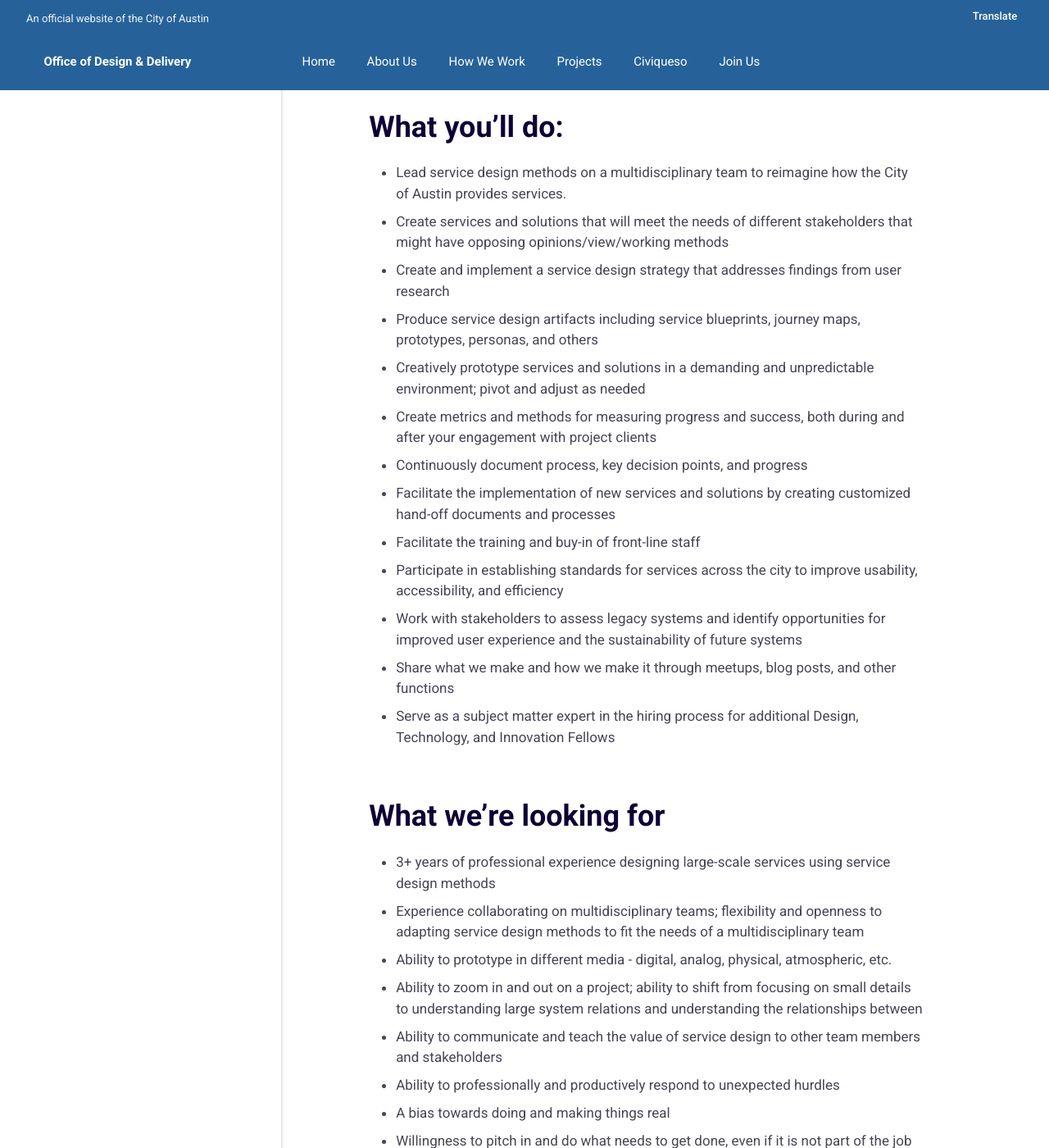
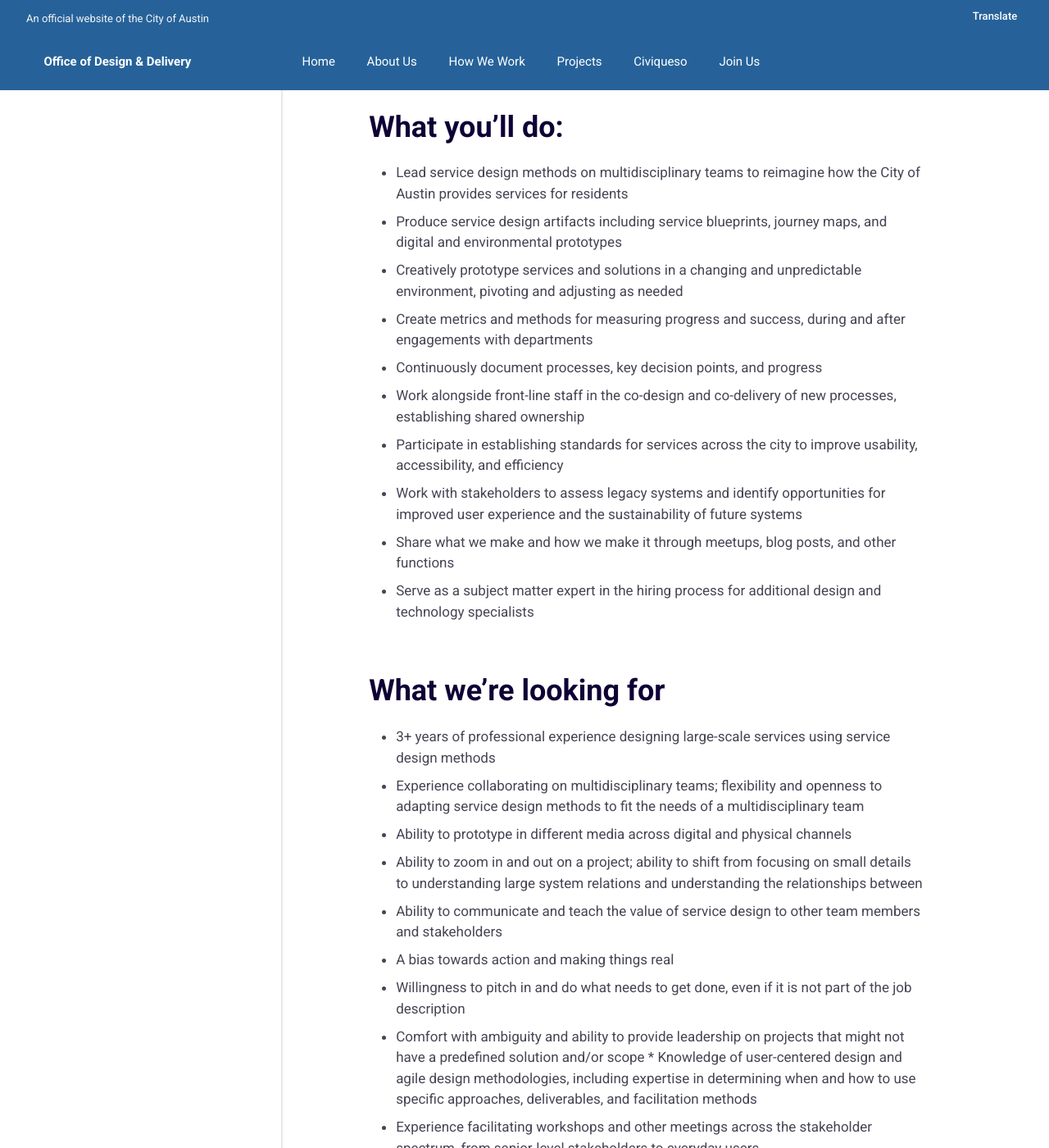
Before and after one commit to opensavannah/ProjectResilience, a Jekyll site: the page built from _jobs/positions/service-designer.md, in a window 1280 px wide and 1400 px high, scrolled down 861 px. Shown: the whole window at 82% size. Built offline with Jekyll 4.4.1, drawn with Linux system fonts in a browser that asks for light colours; some of the changed text lies outside the part shown.

Commit message:
Update service-designer.md

```diff
--- a/_jobs/positions/service-designer.md
+++ b/_jobs/positions/service-designer.md
@@ -17,39 +17,30 @@ $75,000-$86,000, commensurate with experience
 
 ## What you’ll do:
 
-* Lead service design methods on a multidisciplinary team to reimagine how the City of Austin provides services.
-* Create services and solutions that will meet the needs of different stakeholders that might have opposing opinions/view/working methods
-* Create and implement a service design strategy that addresses findings from user research
-* Produce service design artifacts including service blueprints, journey maps, prototypes, personas, and others
-* Creatively prototype services and solutions in a demanding and unpredictable environment; pivot and adjust as needed
-* Create metrics and methods for measuring progress and success, both during and after your engagement with project clients
-* Continuously document process, key decision points, and progress
-* Facilitate the implementation of new services and solutions by creating customized hand-off documents and processes
-* Facilitate the training and buy-in of front-line staff
+* Lead service design methods on multidisciplinary teams to reimagine how the City of Austin provides services for residents
+* Produce service design artifacts including service blueprints, journey maps, and digital and environmental prototypes
+* Creatively prototype services and solutions in a changing and unpredictable environment, pivoting and adjusting as needed
+* Create metrics and methods for measuring progress and success, during and after engagements with departments
+* Continuously document processes, key decision points, and progress
+* Work alongside front-line staff in the co-design and co-delivery of new processes, establishing shared ownership
 * Participate in establishing standards for services across the city to improve usability, accessibility, and efficiency
 * Work with stakeholders to assess legacy systems and identify opportunities for improved user experience and the sustainability of future systems
 * Share what we make and how we make it through meetups, blog posts, and other functions
-* Serve as a subject matter expert in the hiring process for additional Design, Technology, and Innovation Fellows
+* Serve as a subject matter expert in the hiring process for additional design and technology specialists
 
 ## What we’re looking for
-
 * 3+ years of professional experience designing large-scale services using service design methods
 * Experience collaborating on multidisciplinary teams; flexibility and openness to adapting service design methods to fit the needs of a multidisciplinary team
-* Ability to prototype in different media - digital, analog, physical, atmospheric, etc.
+* Ability to prototype in different media across digital and physical channels
 * Ability to zoom in and out on a project; ability to shift from focusing on small details to understanding large system relations and understanding the relationships between
 * Ability to communicate and teach the value of service design to other team members and stakeholders
-* Ability to professionally and productively respond to unexpected hurdles
-* A bias towards doing and making things real
+* A bias towards action and making things real
 * Willingness to pitch in and do what needs to get done, even if it is not part of the job description
-* Willingness to ask for and accept help and feedback
-* Comfortable with ambiguity; comfortable working on projects that might not have a predefined solution and/or scope
-* Comfortable stepping up to lead when needed and stepping back when someone else is leading
-* Knowledge of design thinking, user-centered design, and agile design methodologies, including expertise in determining when and how to use specific approaches, deliverables, and facilitation methods
+* Comfort with ambiguity and ability to provide leadership on projects that might not have a predefined solution and/or scope	* Knowledge of user-centered design and agile design methodologies, including expertise in determining when and how to use specific approaches, deliverables, and facilitation methods
 * Experience facilitating workshops and other meetings across the stakeholder spectrum, from senior-level stakeholders to everyday users
 * A passion for public service and a commitment to doing the hard work that’s necessary to improve our city services, especially the willingness to work on emotionally demanding topics.
 
 ## Minimum qualifications
-
-* Three years of relevant work experience
+* Two years of relevant work experience
 * Graduation from an accredited four-year college or university with major course work in a related field. An additional 4 years of experience can substitute this education requirement.
 * Must include an example of a service blueprint or journey map in your application.
```
